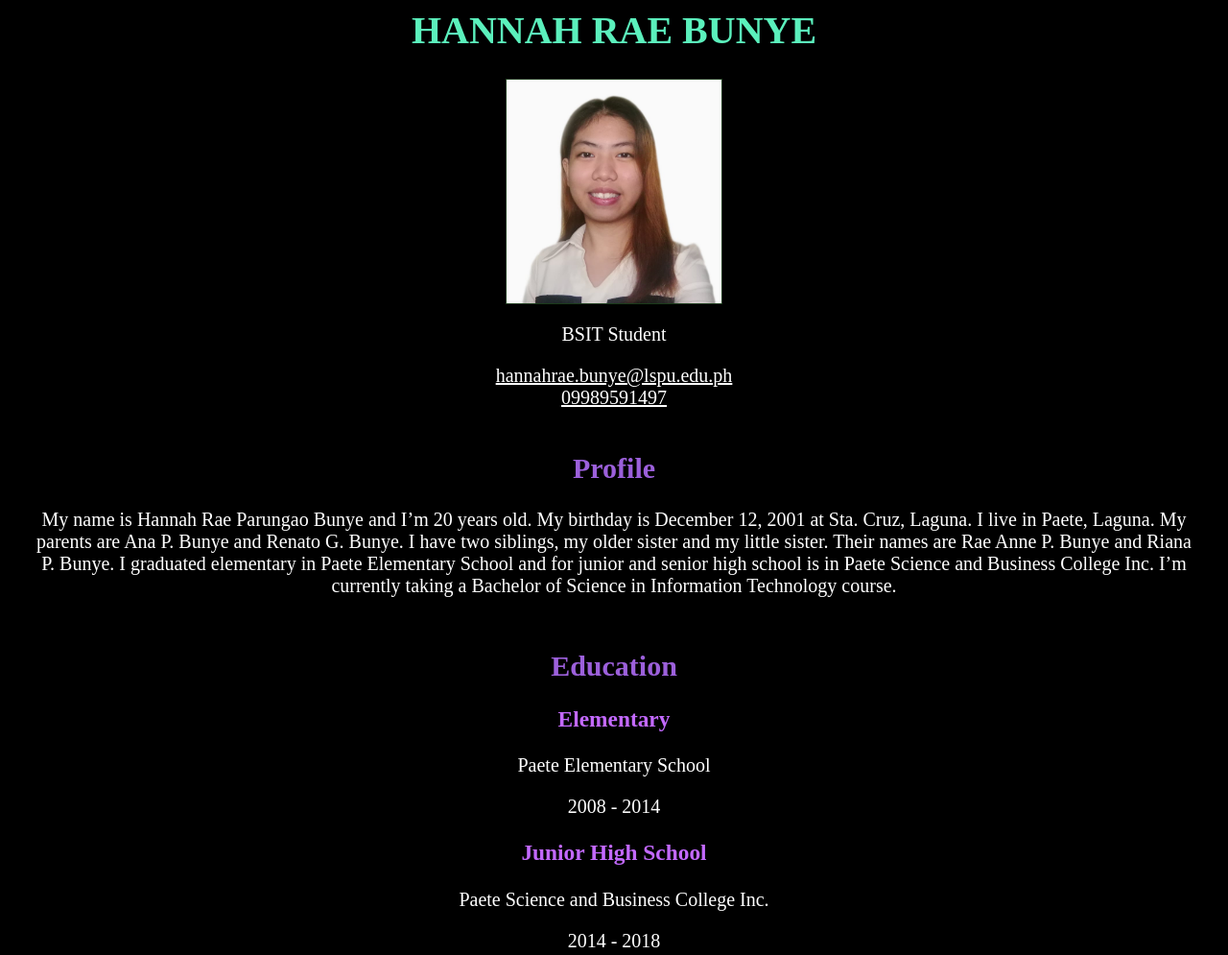
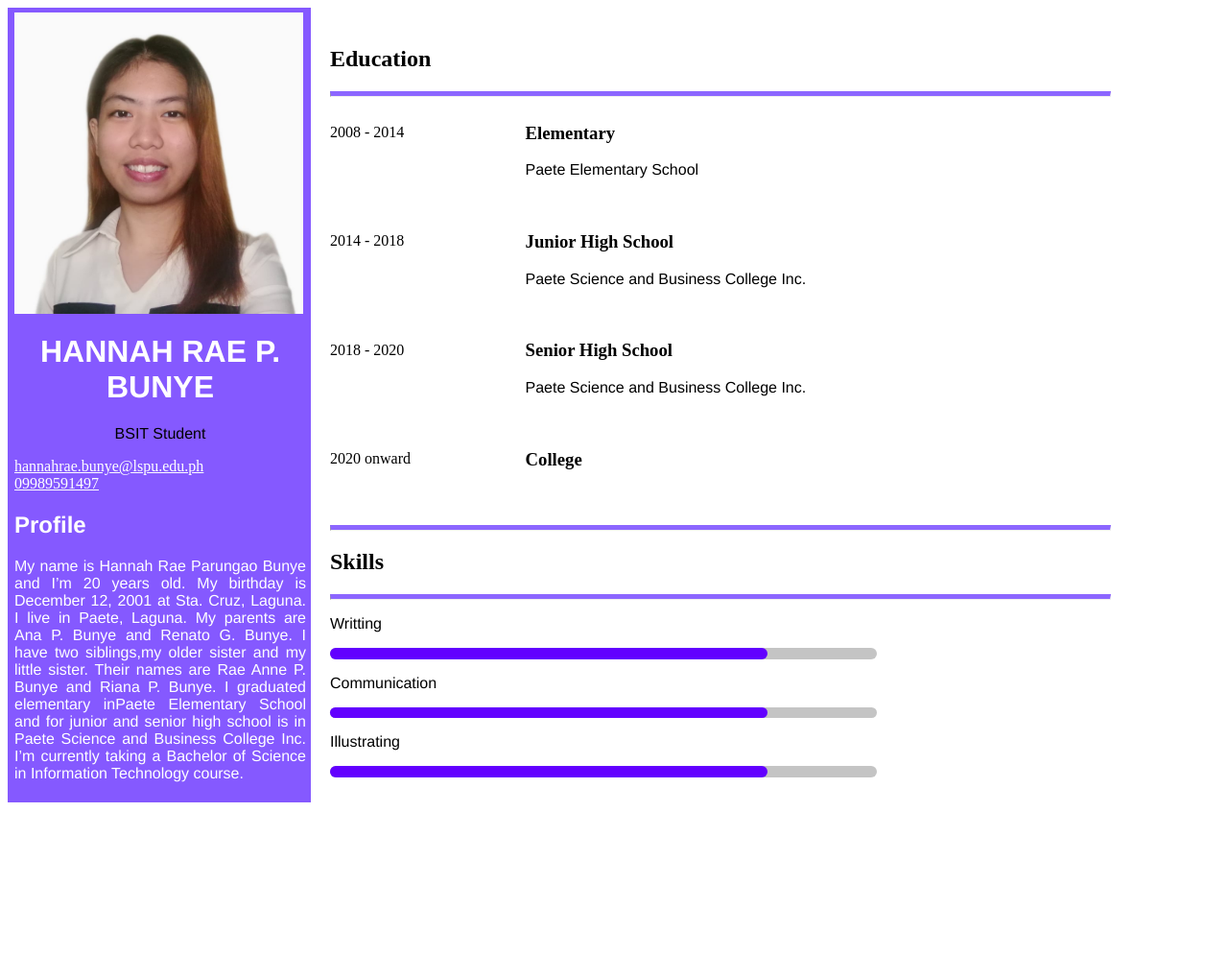
Before and after one commit to hannahrae-bunye-lspu/hannahrae-bunye-lspu.github.io, a plain HTML site: page index.html in a window 1280 px wide. Shown: the top 995 px of the page at 96% size. After the commit the page ends 836 px from the top, so only its background shows below. Drawn offline with Linux system fonts and the light colour scheme; files whose address does not match are found by name.

Commit message:
Update index.html

```diff
--- a/index.html
+++ b/index.html
@@ -1,108 +1,66 @@
-<DOCTYPE hmtl>
+<DOCTYPE html>
 	<html>
 	<head>
 		<meta name="viewport" content="width=device-width, initial-scale=1.0">
-		<style>
-			*{
-				box-sizing: border-box;
-				background-color: black;
-			}
-			.Top{
-				padding-left: 25px;
-				padding-right: 25px;
-				padding-top: 0px;
-				padding-bottom: 20px;
-				text-align: center;
-				color: white;
-				font-size: 20px;
-			}
-			.Middle{
-				padding-left: 25px;
-				padding-right: 25px;
-				padding-top: 0px;
-				padding-bottom: 10px;
-				text-align: center;
-				color: white;
-				font-size: 20px;
-			}
-			.Bottom{
-				padding-left: 25px;
-				padding-right: 25px;
-				padding-top: 0px;
-				padding-bottom: 0px;
-				text-align: center;
-				color: white;
-				font-size: 20px;
-			}
-			.Picture{
-				border: 1px solid;
-				border-color: #1b3b1a;
-				margin-bottom: 0px;
-				width:auto;
-				height:30%;
-			}
-			.h1{
-				color: #5bf0bc;
-			}
-			.h2{
-				color: #9c60db;
-				text-align: center;
-			}
-			.h3{
-				color: #c369ff;
-			}
-			a:link{
-				color: white;
-			}
-			a:visited{
-				color: grey;
-			}
-			a:hover{
-				color: #ff69a0;
-			}
-			a:active{
-				color: mediumpurple;
-			}
-			@media screen and (max-width: 300px){
-				.Top, .Middle, .Bottom{
-					width: 100%;
-				}
-			}
-	</style>
+		<link rel="stylesheet" href="C:\MyProgram\style.css">
 	</head>
 	<body>
-		<div class="Top">
-			<h1 class="h1">HANNAH RAE BUNYE</h1>
-				<img src="Hannah Rae Bunye.jpg" alt="Hannah Rae Bunye" class="Picture">
-				<p>BSIT Student</p>
-				<a href="mailto:hannahrae.bunye@lspu.edu.ph">hannahrae.bunye@lspu.edu.ph</a>
-				<br>
-				<a href="tel:09989591497">09989591497</a>
+		<div class="Left">
+			<img src="Hannah Rae Bunye.jpg" alt="Hannah Rae Bunye" class="Pic">
+				<h1>HANNAH RAE P. BUNYE</h1>
+					<p class="student">BSIT Student</p>
+					<a href="mailto:hannahrae.bunye@lspu.edu.ph" id="email">hannahrae.bunye@lspu.edu.ph</a>
+					<br>
+					<a href="tel:09989591497" id="number">09989591497</a>
+
+					<h2 class="profile">Profile</h2>
+						<p class="about">My name is Hannah Rae Parungao Bunye and I’m 20 years old. My birthday is December 12, 2001 at Sta. Cruz, Laguna. I live in Paete, Laguna. My parents are Ana P. Bunye and Renato G. Bunye. I have two siblings,my older sister and  my little sister. Their names are Rae Anne P. Bunye and Riana P. Bunye. I graduated elementary inPaete Elementary School and for junior and senior high school is in Paete Science and Business College Inc. I’m currently taking a Bachelor of Science in Information Technology course.</p>
 		</div>
+		<div class="Right">
 
-		<div class="Middle">
-			<h2 class="h2">Profile</h2>
-				<p>My name is Hannah Rae Parungao Bunye and I’m 20 years old. My birthday is December 12, 2001 at Sta. Cruz, Laguna.
-				I live in Paete, Laguna. My parents are Ana P. Bunye and Renato G. Bunye. I have two siblings,
-				my older sister and  my little sister. Their names are Rae Anne P. Bunye and Riana P. Bunye. I graduated elementary in
-				Paete Elementary School and for junior and senior high school is in
-				Paete Science and Business College Inc. I’m currently taking a Bachelor of Science in Information Technology course.</p>
-		</div>
+					<h2>Education</h2>
+					<hr class="line">
+						<div class="year">2008 - 2014</div>
+							<div class="school">
+			        			<h3>Elementary</h3>
+									<p>Paete Elementary School</p>
+							</div>
 
-		<div class="Bottom">
-			<h2 class="h2">Education</h2>
-        			 <h3 class="h3">Elementary</h3>
-					  <p>Paete Elementary School</p>
-					  <p>2008 - 2014</p>
-         			<h3 class="h3">Junior High School</h3>
-					  <p>Paete Science and Business College Inc.</p>
-					  <p>2014 - 2018</p>
-         			<h3 class="h3">Senior High School</h3>
-					  <p>Paete Science and Business College Inc.</p>
-					  <p>2018 - 2020</p>
-				 <h3 class="h3">College</h3>
-					  <a href="https://lspu.edu.ph/" target="_blank">Laguna State Polytechnic University</a>
-					  <p>2020 and so on</p>
+						<div class="year">2014 - 2018</div>
+							<div class="school">
+				         		<h3>Junior High School</h3>
+									<p>Paete Science and Business College Inc.</p>
+							</div>
+
+						<div class="year">2018 - 2020</div>
+							<div class="school">
+				         		<h3>Senior High School</h3>
+									<p>Paete Science and Business College Inc.</p>
+							</div>
+
+						<div class="year">2020 onward</div>
+							<div class="school">
+								<h3>College</h3>
+									<a href="https://lspu.edu.ph/" target="_blank">Laguna State Polytechnic University</a>
+							</div>
+
+					<hr class="line">
+
+					<h2>Skills</h2>
+					<hr class="line">
+					<p>Writting</p>
+						<div class="container">
+							<div class="skill writting"></div>
+						</div>
+					<p>Communication</p>
+						<div class="container">
+							<div class="skill communication"></div>
+						</div>
+					<p>Illustrating</p>
+						<div class="container">
+							<div class="skill illustrating"></div>
+						</div>
+
 		</div>
 	</body>
 	</html>
```
